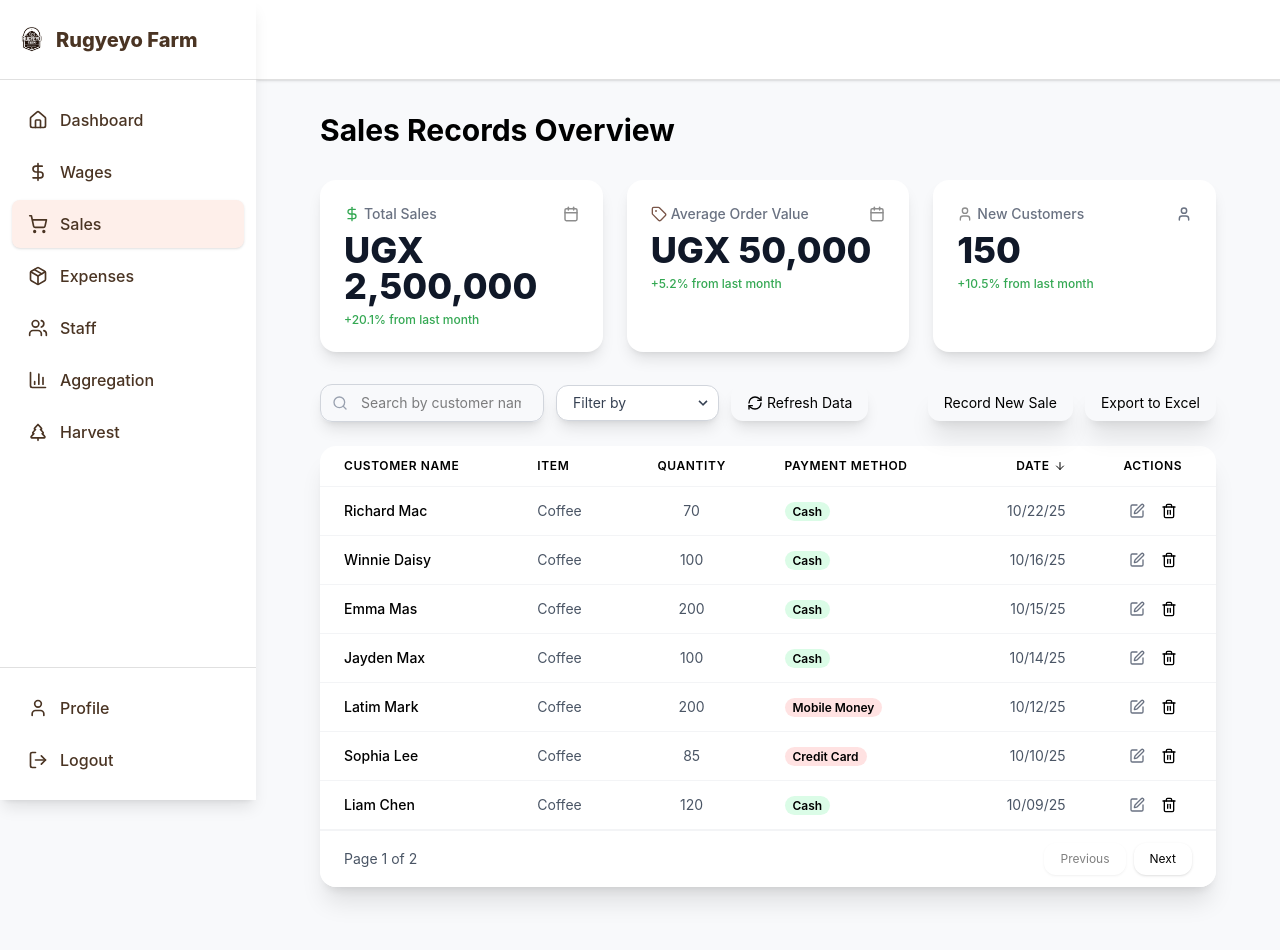
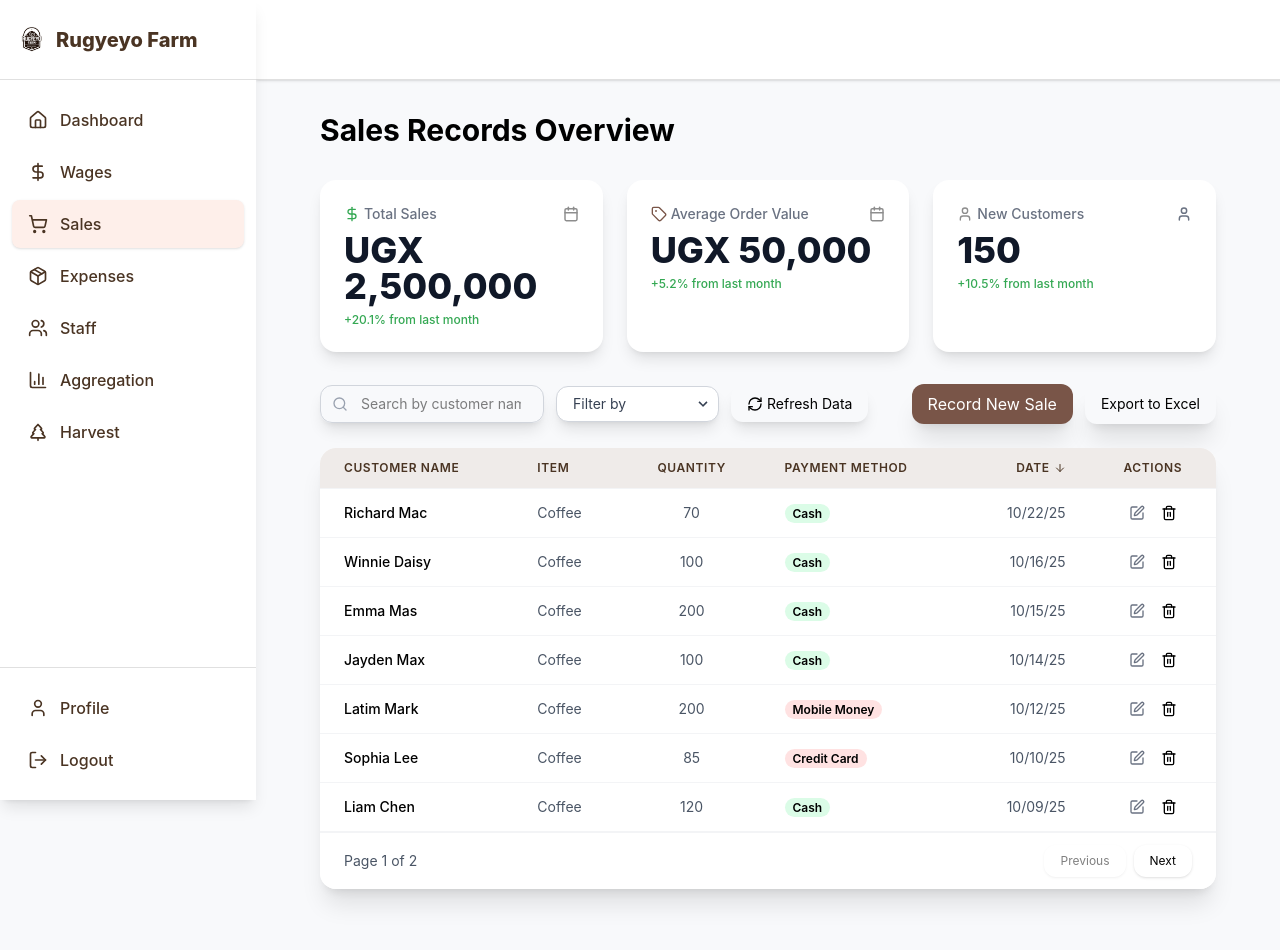
Before and after one commit to FARM-3/farm-web, a React (Vite) app: page /sales in a window 1280 px wide. Shown: the top 950 px of the page. Built offline with nearby package versions, Linux system fonts and the light colour scheme.

Commit message:
created inline css for primary button in sales

```diff
--- a/src/components/Button.jsx
+++ b/src/components/Button.jsx
@@ -26,4 +26,5 @@ const Button = ({ children, onClick, type = 'button', disabled = false, classNam
   );
 };
 
+export { Button };
 export default Button;
--- a/src/components/SideNav.jsx
+++ b/src/components/SideNav.jsx
@@ -48,8 +48,19 @@ const getCurrentPageKey = () => {
     return 'dashboard';
 };
 
+// --- UTILITY: Logout Function ---
+const handleLogout = () => {
+    // Clear any stored authentication tokens or session data
+    localStorage.removeItem('authToken');
+    localStorage.removeItem('userSession');
+    sessionStorage.clear();
+
+    // Redirect to login page
+    window.location.href = '/login';
+};
+
 // --- COMPONENT: Sidebar Link ---
-const SidebarLink = ({ item, currentPage, CoffeeColors }) => {
+const SidebarLink = ({ item, currentPage, CoffeeColors, onLogout }) => {
     const isActive = item.key === currentPage;
 
     const activeColor = CoffeeColors.DARK_BROWN;
@@ -59,6 +70,38 @@ const SidebarLink = ({ item, currentPage, CoffeeColors }) => {
     const textColor = isActive ? activeColor : defaultColor;
 
     const hoverBg = CoffeeColors.LIGHT_HOVER;
+
+    // Special handling for logout link
+    if (item.key === 'logout') {
+        return (
+            <button
+                onClick={onLogout}
+                className={`flex items-center gap-3 px-4 py-3 rounded-lg transition-all font-medium w-full text-left
+                            hover:scale-[1.01]
+                            ${isActive ? 'shadow-sm' : ''}`}
+                style={{
+                    color: textColor,
+                    backgroundColor: isActive ? CoffeeColors.LIGHT_BG : 'transparent',
+                }}
+                onMouseEnter={(e) => {
+                    if (!isActive) {
+                        e.currentTarget.style.backgroundColor = hoverBg;
+                    }
+                }}
+                onMouseLeave={(e) => {
+                    if (!isActive) {
+                        e.currentTarget.style.backgroundColor = 'transparent';
+                    }
+                }}
+            >
+                <item.icon
+                    size={20}
+                    style={{ color: iconColor }}
+                />
+                <span className="text-base">{item.name}</span>
+            </button>
+        );
+    }
 
     return (
         <Link
@@ -163,7 +206,7 @@ export const SideNav = ({ children }) => {
                 <div className="py-4 px-3 border-t absolute bottom-0 left-0 right-0" style={{ borderColor: CoffeeColors.BORDER_GRAY, backgroundColor: CoffeeColors.SIDEBAR_BG }}>
                     <div className="flex flex-col space-y-1">
                         {footerNavItems.map((item) => (
-                            <SidebarLink key={item.key} item={item} currentPage={currentPage} CoffeeColors={CoffeeColors} />
+                            <SidebarLink key={item.key} item={item} currentPage={currentPage} CoffeeColors={CoffeeColors} onLogout={handleLogout} />
                         ))}
                     </div>
                 </div>
--- a/src/pages/Sales.jsx
+++ b/src/pages/Sales.jsx
@@ -1,4 +1,4 @@
-import React, { useState, useEffect, useCallback, useMemo } from 'react';
+ import React, { useState, useEffect, useCallback, useMemo } from 'react';
 import { useNavigate } from 'react-router-dom';
 import { RefreshCw, DollarSign, Calendar, Tag, User, TrendingUpIcon, Loader2, ArrowUp, ArrowDown, Edit, Trash2, Search, Filter } from 'lucide-react';
 import { SideNav } from '../components/SideNav';
@@ -295,13 +295,13 @@ function SalesPage() {
                     </div>
 
                     <div className="flex gap-3 order-1 sm:order-2">
-                        <Button
-                            type="secondary"
+                        <button
                             onClick={() => window.location.href = '/sales-entry'}
-                            className="py-2 px-4 shadow-xl"
+                            className="py-2 px-4 shadow-xl rounded-xl"
+                            style={{ backgroundColor: '#795548', color: '#FFFFFF', border: 'none' }}
                         >
                             Record New Sale
-                        </Button>
+                        </button>
                         <Button
                             type="secondary"
                             onClick={() => console.log('Export to Excel')}
@@ -318,7 +318,7 @@ function SalesPage() {
                 >
                     <div className="overflow-x-auto">
                         <table className="min-w-full divide-y divide-gray-100">
-                            <thead className="sticky top-0 z-10 bg-light-coffee-brown text-text-default">
+                            <thead className="sticky top-0 z-10" style={{ backgroundColor: '#efebe9', color: '#4A3423' }}>
                                 <tr>
                                     {TABLE_HEADERS.map((header) => (
                                         <th
--- a/src/pages/StaffManagement.jsx
+++ b/src/pages/StaffManagement.jsx
@@ -5,6 +5,7 @@ import {
     RefreshCw, Calendar, ArrowUp, ArrowDown, Edit, Trash2, Search, Filter, Plus, ChevronsDown, Loader2
 } from 'lucide-react'; // Added Plus icon for 'Record New Staff'
 import { SideNav } from '../components/SideNav';
+import { Button } from '../components/Button';
 
 // --- Global Styles & Constants (Consistent with other pages) ---
 const CoffeeColors = {
@@ -51,26 +52,6 @@ const MenuButton = ({ onClick, isOpen }) => (
 
 
 
-const Button = ({ children, onClick, className, disabled, type = 'primary' }) => {
-    const baseClasses = `px-4 py-2 rounded-xl shadow-lg hover:shadow-xl transition duration-300 ease-in-out flex items-center justify-center disabled:opacity-50 disabled:cursor-not-allowed text-sm`;
-
-    let colorClasses;
-    if (type === 'secondary') {
-        colorClasses = `bg-light-coffee-brown text-active-link-text hover:bg-light-coffee-brown/80`;
-    } else {
-        colorClasses = `bg-accent-btn text-white hover:bg-accent-btn/90`;
-    }
-
-    return (
-        <button
-            onClick={onClick}
-            disabled={disabled}
-            className={`${baseClasses} ${colorClasses} ${className}`}
-        >
-            {children}
-        </button>
-    );
-};
 
 // Data Structure for Table Headers
 const TABLE_HEADERS = [
--- /dev/null
+++ b/tailwind.config.js
@@ -0,0 +1,26 @@
+/** @type {import('tailwindcss').Config} */
+export default {
+  content: [
+    "./index.html",
+    "./src/**/*.{js,ts,jsx,tsx}",
+  ],
+  theme: {
+    extend: {
+      colors: {
+        'app-bg': '#FFF8F6',
+        'accent-btn': '#795548',
+        'text-default': '#4A3423',
+        'sidebar-bg': '#FFFFFF',
+        'active-link-bg': '#efebe9',
+        'active-link-text': '#783A1E',
+        'success': '#34A853',
+        'error': '#EA4335',
+        'light-coffee-brown': '#efebe9',
+      },
+      fontFamily: {
+        sans: ['Inter', 'sans-serif'],
+      }
+    },
+  },
+  plugins: [],
+}
```
